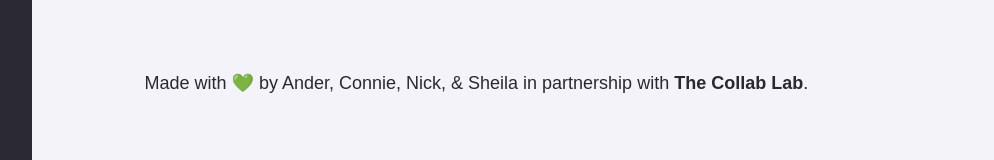
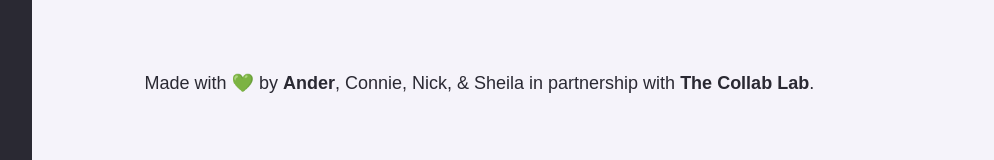
Before and after one commit to the-collab-lab/tcl-26-smart-shopping-list, a React (Create React App) app: page /about in a window 1280 px wide. Shown: the part 2978-3138 px from the top of the page, without its empty margins (198-1192 px from the left). Built offline with nearby package versions, Linux system fonts and the light colour scheme; a web font is replaced by a local one.

Commit message:
Add link to Ander's github in About footer

```diff
--- a/src/pages/AboutView/AboutView.js
+++ b/src/pages/AboutView/AboutView.js
@@ -117,7 +117,16 @@ const AboutView = ({ listId }) => {
           <span role="img" aria-label="heart">
             💚
           </span>{' '}
-          by Ander, Connie, Nick, & Sheila in partnership with&nbsp;
+          by&nbsp;
+          <a
+            className="link link_footer"
+            href="https://github.com/anderswift/"
+            target="_blank"
+            rel="noreferrer"
+          >
+            Ander
+          </a>
+          , Connie, Nick, & Sheila in partnership with&nbsp;
           <a
             className="link link_footer"
             href="https://the-collab-lab.codes/"
```
